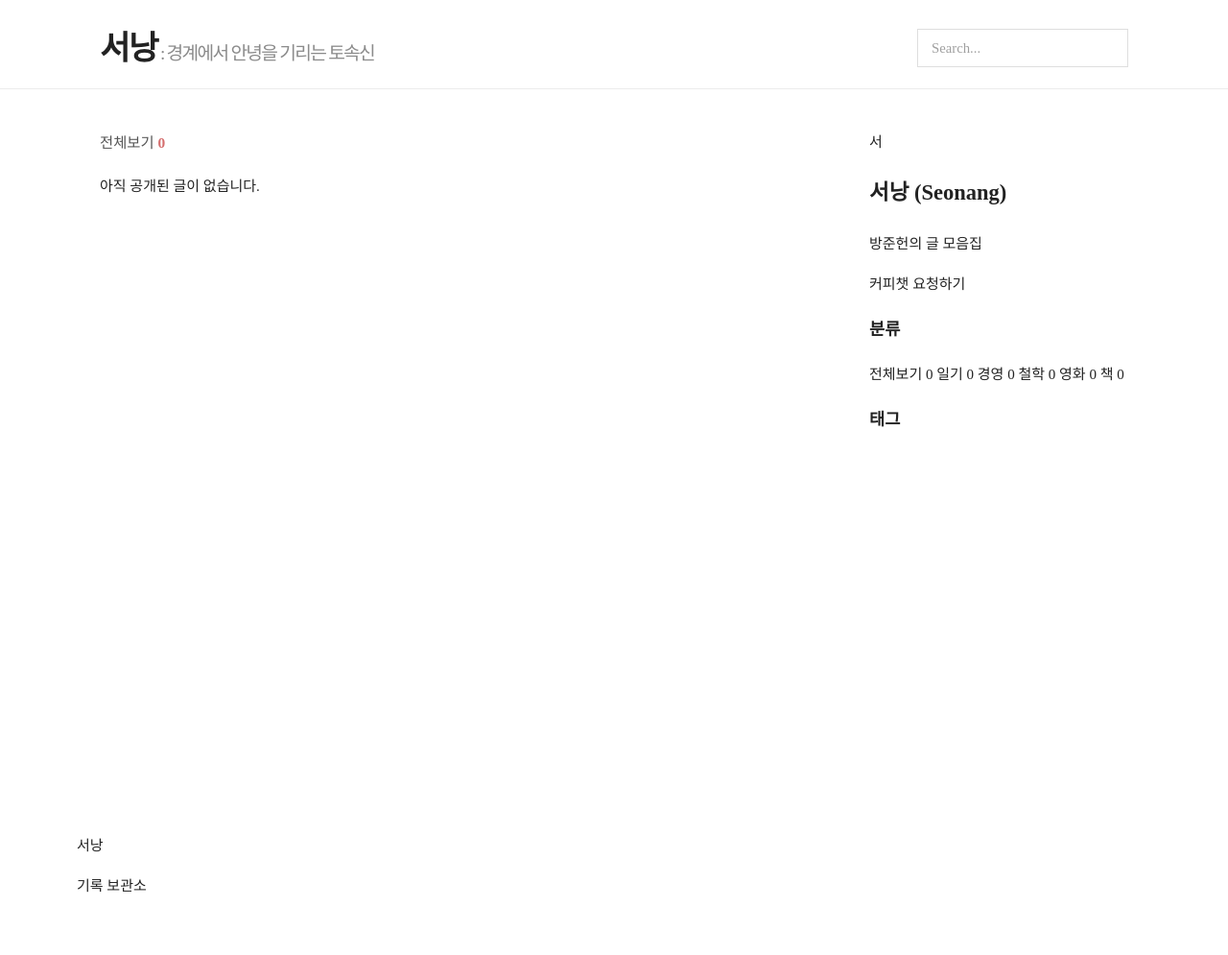
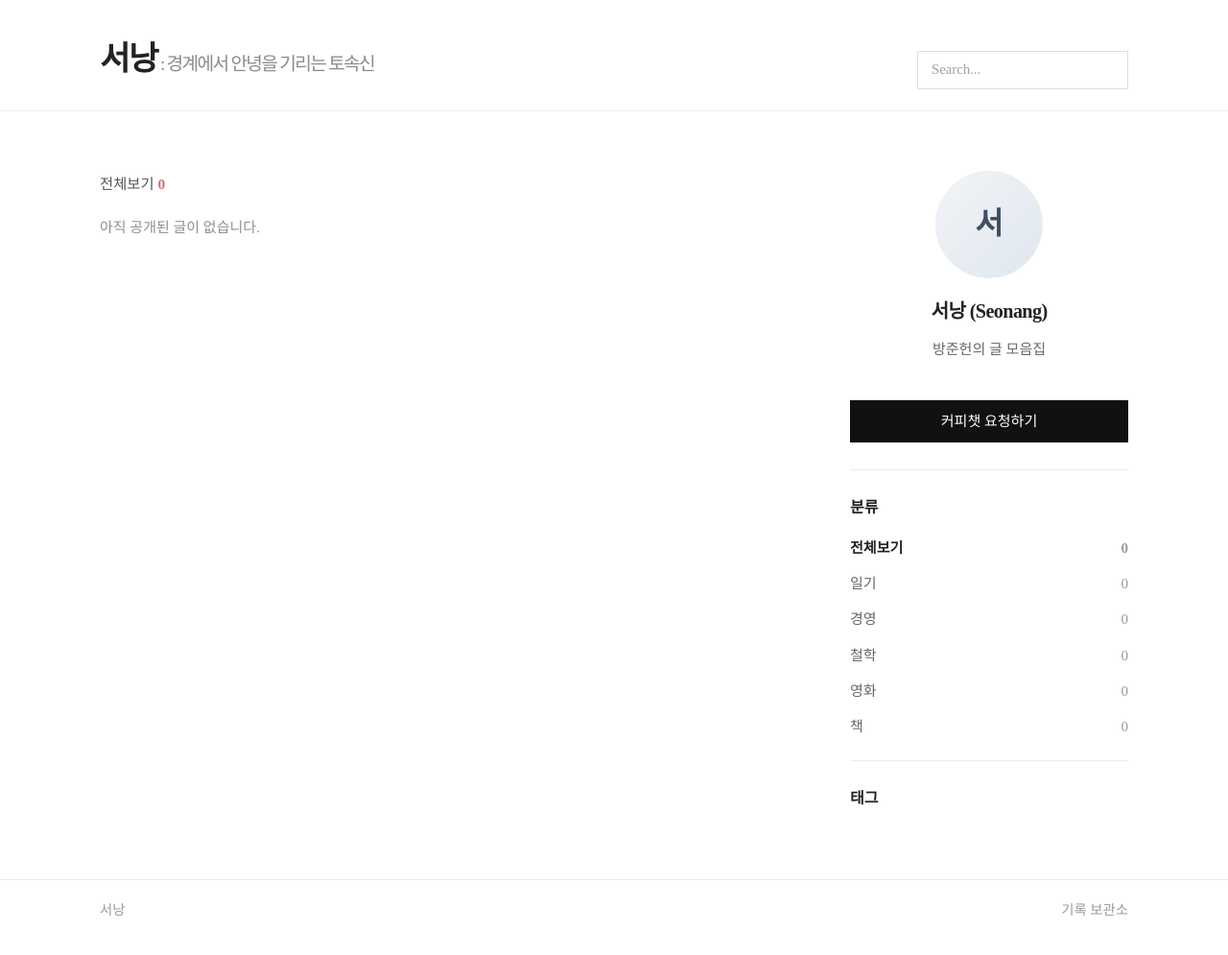
Before and after one commit to seonang/seonang.github.io, a Jekyll site: the page built from index.html, in a window 1280 px wide. Shown: the whole page at 96% size. Built offline with Jekyll 4.4.1, drawn with Linux system fonts in a browser that asks for light colours; some web fonts are replaced; before the commit the page ends 953 px from its top, so only the background shows below that.

Commit message:
Update site.css

```diff
--- a/assets/css/site.css
+++ b/assets/css/site.css
@@ -10,17 +10,11 @@
   --button: #111111;
   --max: 1120px;
   --content: 760px;
-  --sidebar: 270px;
+  --sidebar: 290px;
 }
 
-* {
-  box-sizing: border-box;
-}
-
-html {
-  scroll-behavior: smooth;
-}
-
+* { box-sizing: border-box; }
+html { scroll-behavior: smooth; }
 body {
   margin: 0;
   background: var(--bg);
@@ -30,40 +24,16 @@
   line-height: 1.82;
   -webkit-font-smoothing: antialiased;
 }
+body.modal-open { overflow: hidden; }
+body, input, button, textarea { font-family: inherit; }
+a { color: inherit; text-decoration: none; }
+button { border: 0; background: none; padding: 0; }
+img { max-width: 100%; display: block; }
 
-body.modal-open {
-  overflow: hidden;
-}
-
-body,
-input,
-button,
-textarea {
-  font-family: inherit;
-}
-
-a {
-  color: inherit;
-  text-decoration: none;
-}
-
-button {
-  border: 0;
-  background: none;
-  padding: 0;
-}
-
-img {
-  max-width: 100%;
-  display: block;
-}
-
-/* Header */
 .site-header {
   border-bottom: 1px solid var(--line);
   background: #fff;
 }
-
 .site-header-inner {
   max-width: var(--max);
   margin: 0 auto;
@@ -79,15 +49,12 @@
   font-size: 2.15rem;
   font-weight: 600;
   letter-spacing: -0.05em;
-  line-height: 1.1;
 }
-
 .site-brand span {
   color: var(--muted);
   font-weight: 400;
   font-size: 1.2rem;
 }
-
 .header-search {
   width: 220px;
   display: flex;
@@ -110,65 +77,40 @@
   color: #a0a0a0;
 }
 
-.header-search input:focus,
-.form-row input:focus,
-.form-row textarea:focus {
-  border-color: #b7b7b7;
-}
+.site-main { min-height: calc(100vh - 140px); }
 
-.site-main {
-  min-height: calc(100vh - 140px);
-}
-
-/* Layout */
 .archive-page,
 .entry-page,
-.contact-page {
-  padding: 34px 24px 56px;
-}
-
+.contact-page { padding: 34px 24px 56px; }
 .archive-page,
 .entry-wrap,
 .contact-shell,
-.site-footer-inner {
-  max-width: var(--max);
-  margin: 0 auto;
-}
+.site-footer-inner { max-width: var(--max); margin: 0 auto; }
+
+.form-row input:focus,
+.form-row textarea:focus { border-color: #b7b7b7; }
 
 .archive-layout {
   display: grid;
   grid-template-columns: minmax(0, 1fr) var(--sidebar);
   gap: 52px;
-  padding-top: 8px;
+  padding-top: 28px;
 }
-
-.archive-main {
-  min-width: 0;
-}
-
+.archive-main { min-width: 0; }
 .archive-total {
   margin: 0 0 18px;
   color: #555;
   font-size: 0.96rem;
 }
-
 .archive-total strong {
   color: #d56f6f;
   font-weight: 600;
 }
-
-.archive-rows {
-  border-top: 1px solid var(--line);
-}
-
+.archive-rows { border-top: 1px solid var(--line); }
 .archive-row {
   border-bottom: 1px solid var(--line);
 }
-
-.archive-row.is-hidden {
-  display: none;
-}
-
+.archive-row.is-hidden { display: none; }
 .archive-row-link {
   display: grid;
   grid-template-columns: 196px minmax(0, 1fr);
@@ -176,14 +118,12 @@
   align-items: start;
   padding: 20px 0;
 }
-
 .archive-row-thumb {
   width: 196px;
   height: 132px;
   background: var(--soft);
   border: 1px solid var(--line);
 }
-
 .archive-row-thumb-placeholder {
   display: flex;
   align-items: center;
@@ -191,20 +131,311 @@
   color: #9a9a9a;
   font-size: 0.9rem;
 }
-
-.archive-row-body {
-  min-width: 0;
-  padding-top: 2px;
-}
-
+.archive-row-body { min-width: 0; padding-top: 2px; }
 .archive-row-category {
   margin-bottom: 8px;
   color: #8e8e8e;
   font-size: 0.84rem;
 }
-
 .archive-row h2 {
   margin: 0;
   font-size: 1.18rem;
   line-height: 1.42;
   font-weight: 600;
+  letter-spacing: -0.03em;
+}
+.archive-row p {
+  margin: 9px 0 0;
+  color: #666;
+  font-size: 0.95rem;
+  line-height: 1.72;
+}
+.archive-row-meta {
+  margin-top: 11px;
+  color: #9a9a9a;
+  font-size: 0.87rem;
+}
+.archive-row-meta span + span::before {
+  content: '·';
+  margin: 0 8px;
+}
+
+.archive-aside {
+  display: grid;
+  gap: 24px;
+  align-content: start;
+}
+.aside-card {
+  padding-bottom: 20px;
+  border-bottom: 1px solid var(--line);
+}
+.aside-card:last-child { border-bottom: 0; padding-bottom: 0; }
+.author-card {
+  text-align: center;
+  padding-bottom: 28px;
+}
+.author-avatar {
+  width: 112px;
+  height: 112px;
+  margin: 0 auto 16px;
+  border-radius: 50%;
+  background: linear-gradient(135deg, #f2f4f7, #dfe7ef);
+  border: 1px solid var(--line);
+  display: flex;
+  align-items: center;
+  justify-content: center;
+  color: #3f4f60;
+  font-size: 2rem;
+  font-weight: 600;
+}
+.author-card h2 {
+  margin: 0;
+  font-size: 1.26rem;
+  letter-spacing: -0.03em;
+}
+.author-card p {
+  margin: 10px 0 12px;
+  color: #666;
+  font-size: 0.94rem;
+  line-height: 1.72;
+}
+.author-email {
+  display: inline-block;
+  margin-bottom: 14px;
+  color: #888;
+  font-size: 0.92rem;
+}
+.aside-card h3 {
+  margin: 0 0 14px;
+  font-size: 1rem;
+  font-weight: 600;
+}
+.category-list {
+  display: grid;
+  gap: 10px;
+}
+.category-link {
+  display: flex;
+  justify-content: space-between;
+  align-items: center;
+  gap: 12px;
+  color: #666;
+  font-size: 0.94rem;
+}
+.category-link span { color: #9a9a9a; }
+.category-link.is-active { color: var(--text); font-weight: 600; }
+.aside-tag-list,
+.tag-list {
+  display: flex;
+  flex-wrap: wrap;
+  gap: 8px;
+}
+.tag-chip {
+  display: inline-flex;
+  align-items: center;
+  min-height: 30px;
+  padding: 0 10px;
+  border: 1px solid var(--line);
+  background: #fff;
+  color: #666;
+  font-size: 0.84rem;
+}
+.dark-button,
+.light-button {
+  display: inline-flex;
+  align-items: center;
+  justify-content: center;
+  min-height: 44px;
+  padding: 0 18px;
+  font-size: 0.94rem;
+  cursor: pointer;
+}
+.dark-button {
+  background: var(--button);
+  color: #fff;
+}
+.light-button {
+  background: #fff;
+  border: 1px solid var(--line-strong);
+}
+.full-width { width: 100%; }
+
+.empty-note,
+.form-status { color: #8f8f8f; }
+
+.entry-wrap { max-width: var(--content); }
+.entry-back {
+  display: inline-block;
+  margin-bottom: 18px;
+  color: #8c8c8c;
+}
+.entry-header {
+  padding-bottom: 22px;
+  border-bottom: 1px solid var(--line);
+}
+.entry-title {
+  margin: 0;
+  font-size: 2.15rem;
+  line-height: 1.28;
+  letter-spacing: -0.05em;
+  font-weight: 600;
+}
+.entry-description {
+  margin: 12px 0 0;
+  color: #5f5f5f;
+}
+.entry-meta {
+  display: flex;
+  flex-wrap: wrap;
+  gap: 10px;
+  margin-top: 16px;
+  color: #8e8e8e;
+  font-size: 0.9rem;
+}
+.entry-content {
+  padding-top: 26px;
+  font-size: 1rem;
+  line-height: 1.9;
+}
+.entry-content > *:first-child { margin-top: 0; }
+.entry-content p,
+.entry-content ul,
+.entry-content ol,
+.entry-content blockquote,
+.entry-content pre,
+.entry-content table { margin: 1.15em 0; }
+.entry-content ul,
+.entry-content ol { padding-left: 1.3em; }
+.entry-content blockquote {
+  margin-left: 0;
+  padding-left: 16px;
+  border-left: 3px solid #d8d8d8;
+  color: #5e5e5e;
+}
+.entry-content pre {
+  overflow-x: auto;
+  padding: 16px;
+  background: #fafafa;
+  border: 1px solid var(--line);
+}
+.entry-content table {
+  width: 100%;
+  border-collapse: collapse;
+  border-top: 1px solid var(--line-strong);
+  border-bottom: 1px solid var(--line-strong);
+}
+.entry-content th,
+.entry-content td {
+  padding: 10px 12px;
+  border-bottom: 1px solid var(--line);
+  text-align: left;
+  vertical-align: top;
+}
+
+.contact-shell { max-width: 760px; }
+.contact-intro {
+  padding-bottom: 22px;
+  border-bottom: 1px solid var(--line);
+}
+.contact-intro h1,
+.chat-modal-dialog h2 {
+  margin: 0;
+  font-size: 2rem;
+  line-height: 1.28;
+  letter-spacing: -0.05em;
+  font-weight: 600;
+}
+.page-kicker {
+  margin: 0 0 8px;
+  color: #8d8d8d;
+  font-size: 0.84rem;
+}
+.contact-form-wrap { padding-top: 24px; }
+.contact-form { display: grid; gap: 18px; }
+.form-row { display: grid; gap: 8px; }
+.form-row label { font-size: 0.93rem; }
+.form-row input,
+.form-row textarea {
+  width: 100%;
+  padding: 14px 14px;
+  border: 1px solid var(--line-strong);
+  background: #fff;
+  outline: none;
+  resize: vertical;
+  font-size: 1rem;
+}
+
+.chat-modal {
+  position: fixed;
+  inset: 0;
+  z-index: 200;
+}
+.chat-modal[hidden] { display: none; }
+.chat-modal-backdrop {
+  position: absolute;
+  inset: 0;
+  background: rgba(0, 0, 0, 0.42);
+}
+.chat-modal-dialog {
+  position: relative;
+  width: min(560px, calc(100% - 32px));
+  margin: 52px auto;
+  padding: 28px;
+  background: #fff;
+  border: 1px solid var(--line-strong);
+}
+.chat-modal-close {
+  position: absolute;
+  top: 10px;
+  right: 16px;
+  font-size: 1.8rem;
+  line-height: 1;
+  cursor: pointer;
+}
+.chat-modal-description { margin-bottom: 18px; }
+
+.site-footer {
+  border-top: 1px solid var(--line);
+}
+.site-footer-inner {
+  padding: 18px 24px 34px;
+  display: flex;
+  justify-content: space-between;
+  gap: 20px;
+  color: #9a9a9a;
+  font-size: 0.9rem;
+}
+.site-footer p { margin: 0; }
+
+@media (max-width: 760px) {
+  .site-header-inner,
+  .archive-page,
+  .entry-page,
+  .contact-page,
+  .site-footer-inner { padding-left: 18px; padding-right: 18px; }
+  .archive-row-link {
+    grid-template-columns: 1fr;
+    gap: 14px;
+  }
+  .archive-row-thumb {
+    width: 100%;
+    height: 180px;
+  }
+  .site-brand {
+    font-size: 1.86rem;
+  }
+  .site-brand span {
+    display: block;
+    font-size: 1rem;
+    margin-top: 2px;
+  }
+  .chat-modal-dialog,
+  .dark-button,
+  .light-button { width: 100%; }
+  .header-search {
+  width: 100%;
+  }
+.site-header-inner {
+  align-items: stretch;
+  }
+}
```
